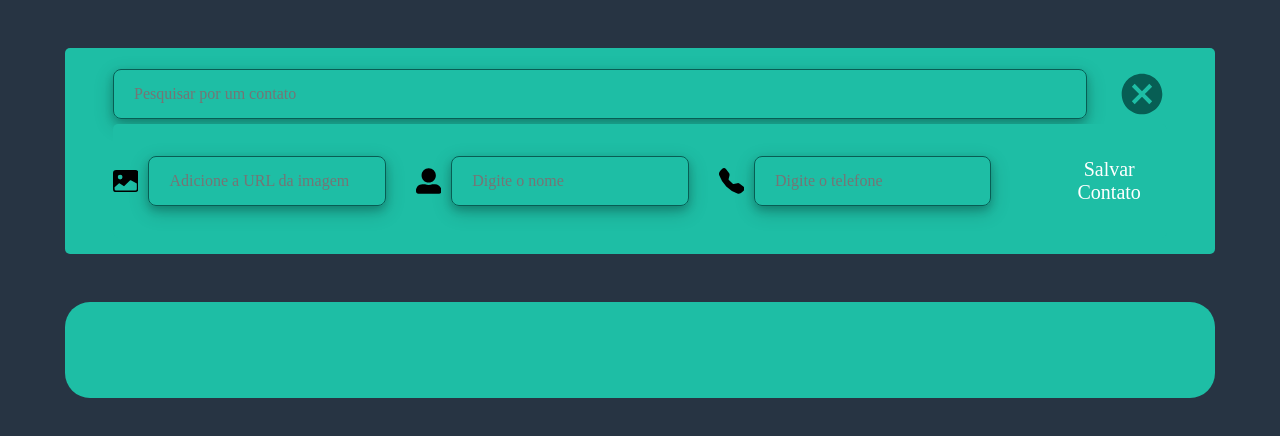
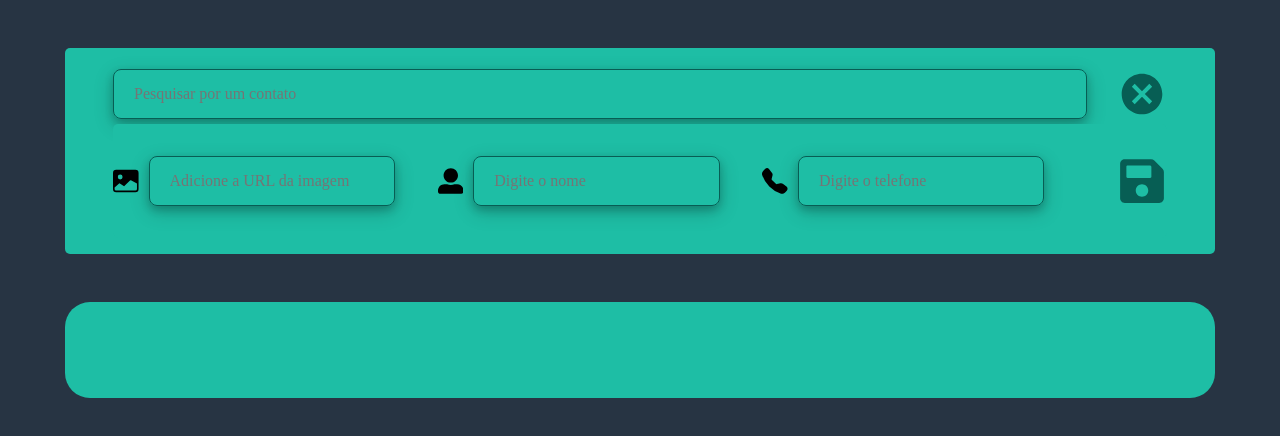
Before and after one commit to guilherme-braga4/gerenciador-contatos-react, a React (Vite) app: page / in a window 1280 px wide. Both pictures are taken after a click on the button 1142 px from the left and 94 px from the top of the page. Shown: the top 436 px of the page. Built offline with nearby package versions, Linux system fonts and the light colour scheme.

Commit message:
Fix: Trocando Texto do Botão de Criar Contato, por Icone

```diff
--- a/src/Components/NovoContato/index.tsx
+++ b/src/Components/NovoContato/index.tsx
@@ -2,7 +2,7 @@ import React, {useEffect, useState} from 'react'
 import Input from '../Input/index'
 import Botao from '../Botao/index'
 import { Container, Form } from './styles'
-import { FaUserAlt } from 'react-icons/fa';
+import { FaUserAlt, FaSave } from 'react-icons/fa';
 import { BsFillImageFill, BsFillTelephoneFill } from 'react-icons/bs';
 import { v4 as uuidv4 } from 'uuid';
 import { NovoContatoProps } from './interface'
@@ -68,7 +68,7 @@ const NovoContato = ({setContatos, contatos}: NovoContatoProps) => {
             </Form>
             <Botao
               type="submit"
-              text="Salvar Contato"
+              icon={<FaSave size={50} color={'#075e54'}/>}
               disabled={false}
               onClick={handleSubmit}
             />
```
